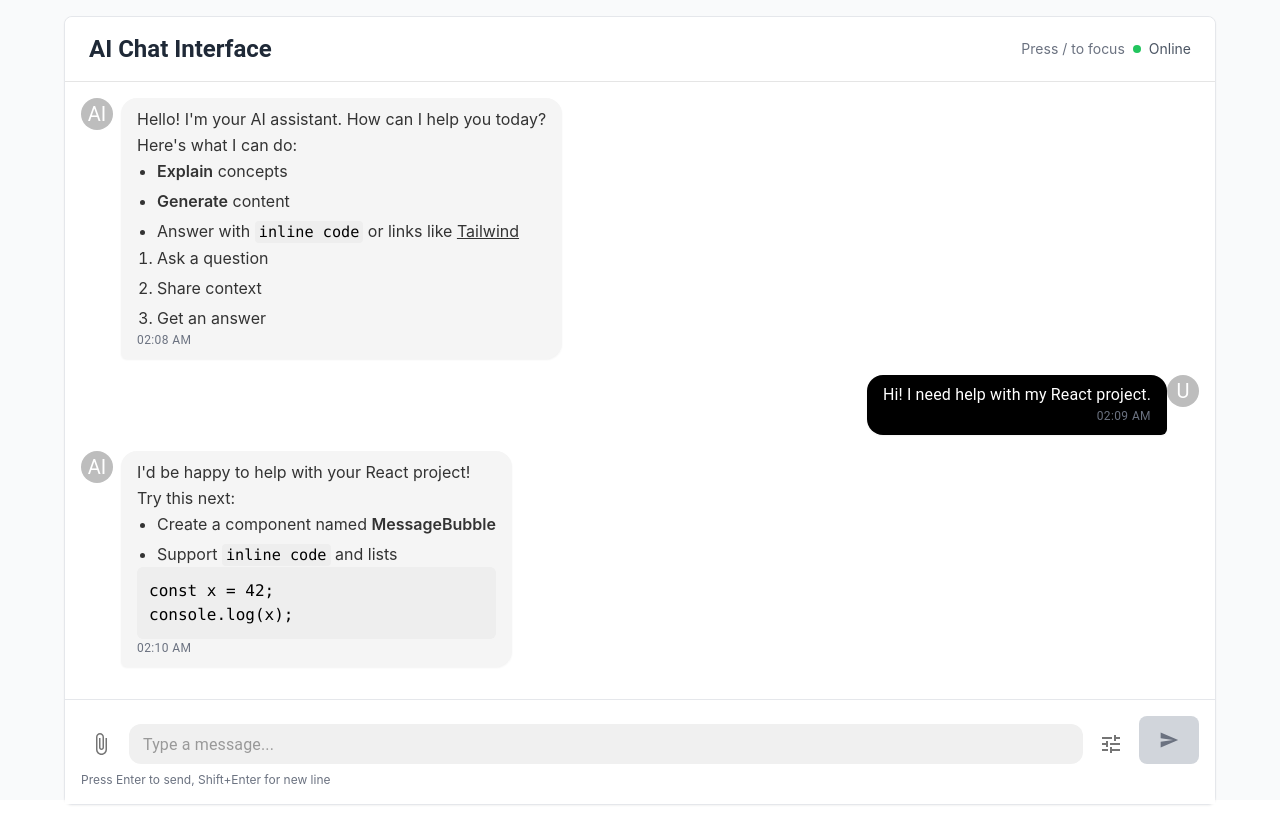
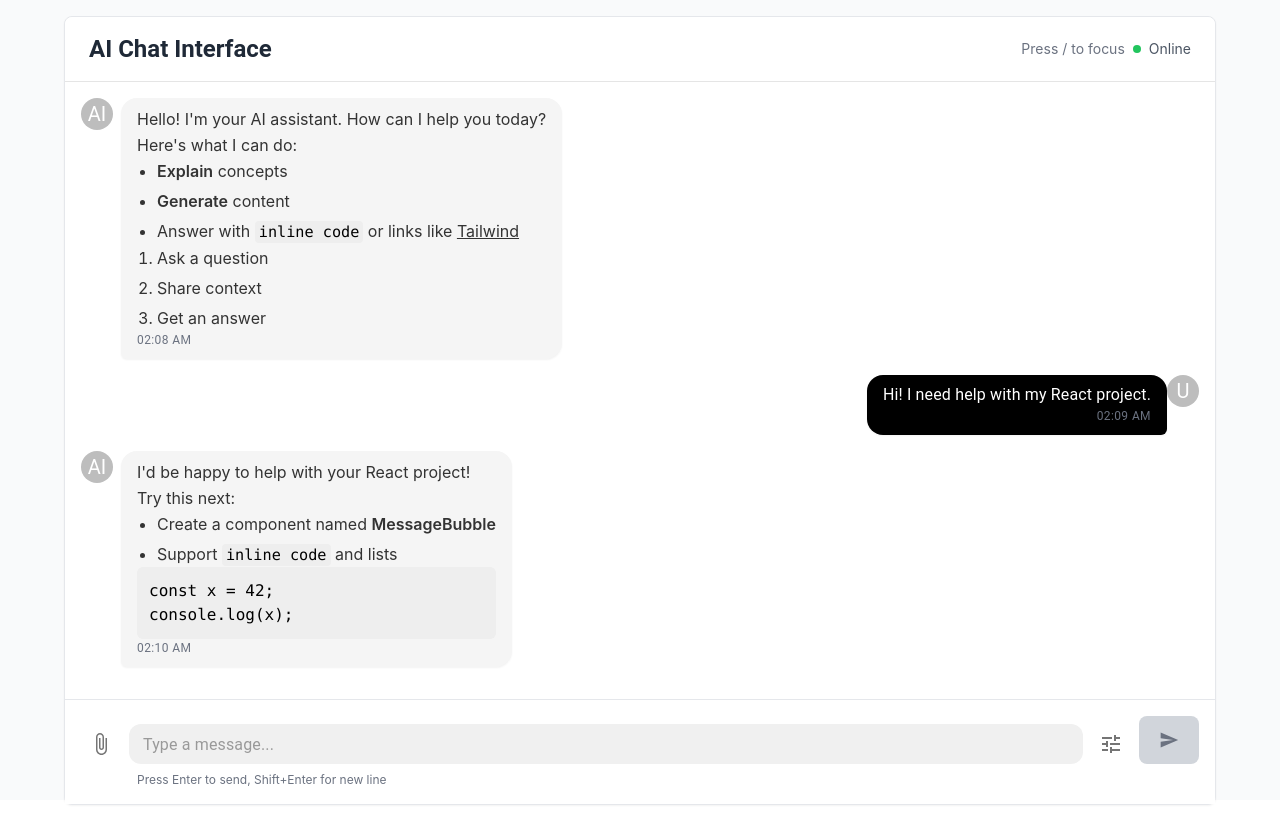
Before and after one commit to allenarduino/react-ai-chat-interface, a React (Vite) app: page / in a window 1280 px wide. Built offline with nearby package versions, Linux system fonts and the light colour scheme; some icons are missing.

Commit message:
style(ui): align help text with text input field

```diff
--- a/src/components/Composer.tsx
+++ b/src/components/Composer.tsx
@@ -211,7 +211,7 @@ const Composer: React.FC<ComposerProps> = ({
             {/* Help text */}
             <Box
                 id="message-help-text"
-                className="mt-2 text-xs text-gray-500"
+                className="mt-2 ml-14 text-xs text-gray-500"
                 role="note"
                 aria-live="polite"
             >
```
